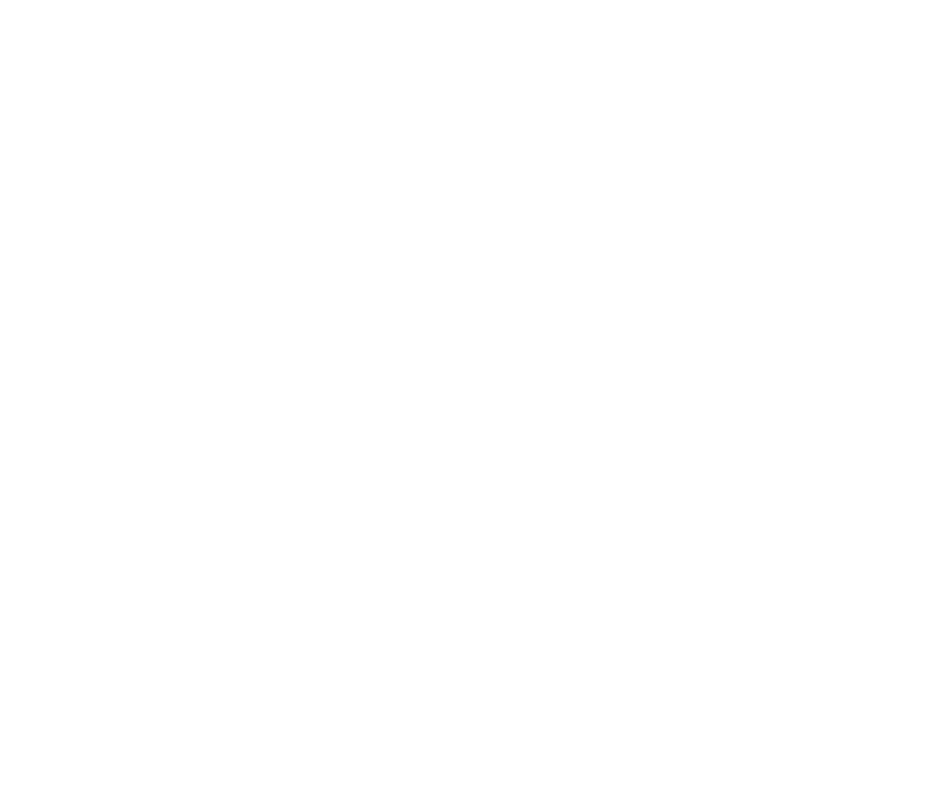
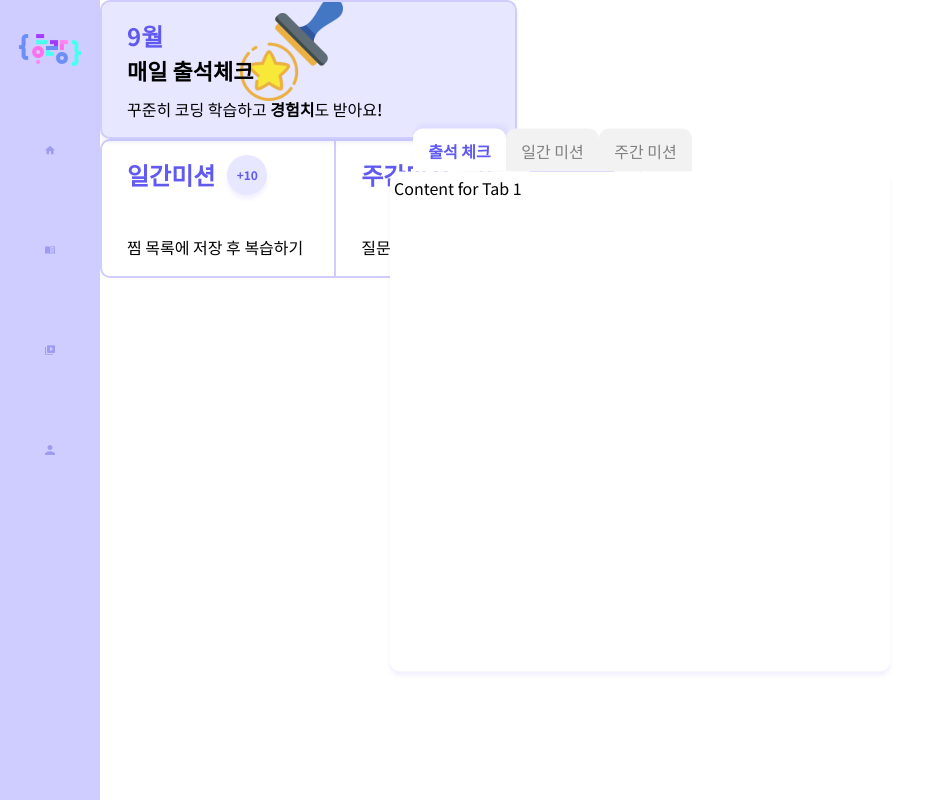
Before and after one commit to horang-edu/FE, a React (Create React App) app: page /min in a window 1280 px wide. Before the commit this address had no page. Shown: the whole page, without its empty margins (0-927 px from the left). Built offline with nearby package versions, Linux system fonts and the light colour scheme.

Commit message:
design : 출석체크, 미션 모달 CSS

```diff
--- a/src/components/Mission/Modal.jsx
+++ b/src/components/Mission/Modal.jsx
@@ -0,0 +1,29 @@
+import React, { useState } from 'react'
+
+function Modal() {
+    const [activeTab, setActiveTab] = useState(1);
+
+    return (
+      <div className="fixed top-1/2 left-1/2 transform -translate-x-1/2 -translate-y-1/2 flex flex-col">
+        <div className="flex pl-[1.4375rem]">
+          {['출석 체크', '일간 미션', '주간 미션'].map((tab, index) => (
+            <button
+              key={index}
+              onClick={() => setActiveTab(index + 1)}
+              className={`h-[2.6875rem] w-[5.8125rem] p-10 rounded-t-[10px] ${activeTab === index + 1 ? 'text-color6 font-semibold shadow-select bg-white' : 'text-gray font-medium bg-unselect'} focus:outline-none`}
+            >
+              {tab}
+            </button>
+          ))}
+        </div>
+        <div className="w-500 h-500 bg-white rounded-custom shadow-custom p-4">
+          {activeTab === 1 && <p>Content for Tab 1</p>}
+          {activeTab === 2 && <p>Content for Tab 2</p>}
+          {activeTab === 3 && <p>Content for Tab 3</p>}
+        </div>
+      </div>
+    );
+  }
+
+
+export default Modal
--- /dev/null
+++ b/src/pages/Min.jsx
@@ -0,0 +1,17 @@
+import React from 'react'
+// import Modal from '../components/Mission/Modal'
+import Calendar from '../components/Mission/Calendar'
+import Mission from '../components/Mission/Mission'
+import Modal from '../components/Mission/Modal'
+
+function Min() {
+  return (
+    <>
+    <Calendar/>
+    <Mission/>
+    <Modal/>
+    </>
+  )
+}
+
+export default Min
--- a/src/shared/Router.jsx
+++ b/src/shared/Router.jsx
@@ -4,6 +4,7 @@
 import Layout from "../components/common/layout/Layout";
 import Practice from "../pages/Practice";
 import Study from "../pages/Study";
+import Min from "../pages/Min";
 
 function Router() {
   return (
@@ -14,6 +15,7 @@
           <Route path="/dashboard" element={<Dashboard />} />
           <Route path="/practice" element={<Practice />} />
           <Route path="/study" element={<Study />} />
+          <Route path="/min" element={<Min />} />
         </Route>
       </Routes>
     </BrowserRouter>
--- a/src/style/styles.css
+++ b/src/style/styles.css
@@ -71,3 +71,10 @@
   border: 0.125rem solid rgba(207, 205, 255, 1);
   border-radius: 0.625rem;
 }
+
+.mission-modal-layout {
+  border-radius: 0.625rem;
+  background: #ffffff;
+  height: 25rem;
+  width: 25rem;
+}
--- a/tailwind.config.js
+++ b/tailwind.config.js
@@ -6,14 +6,17 @@
         'sans': ['Noto Sans', 'sans-serif'],
       },
       width: {
+        '40': '2.5rem',
         '92': '5.75rem',
         '417': '26.0625rem',
+        '500': '31.25rem',
         '542': '33.875rem',
-        '40': '2.5rem',
+
       },
       height: {
+        '40': '2.5rem',
         '79': '4.9375rem',
-        '40': '2.5rem',
+        '500': '31.25rem'
       },
       fontSize: {
         '12': '0.75rem',
@@ -45,9 +48,13 @@
         'color5': 'rgba(159, 156, 240, 1)',
         'color6': 'rgba(96, 90, 241, 1)',
         'white': 'rgba(255, 255, 255, 1)',
+        'default-color': '#9F9CF0',
+        'gray':'rgba(128, 128, 128, 1)',
+        'unselect':'rgba(242, 242, 242, 1)'
       },
       boxShadow: {
         'custom': '0rem .25rem .25rem 0rem rgba(159, 156, 240, 0.15)',
+        'select': '0.125rem -.25rem .25rem 0rem rgba(159, 156, 240, 0.15)'
       },
       borderRadius: {
         custom: "0.625rem",
```
